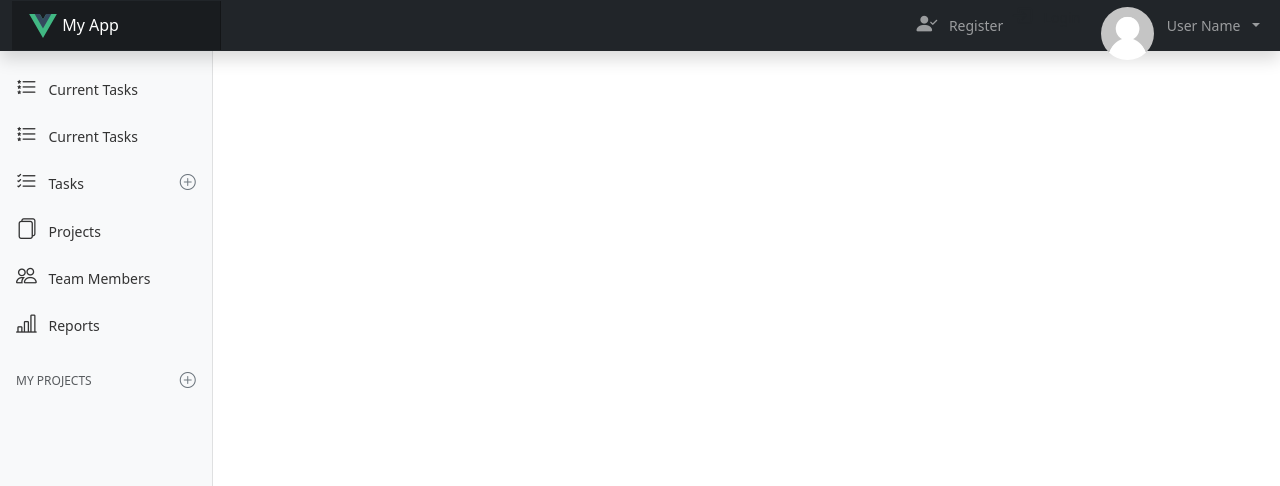
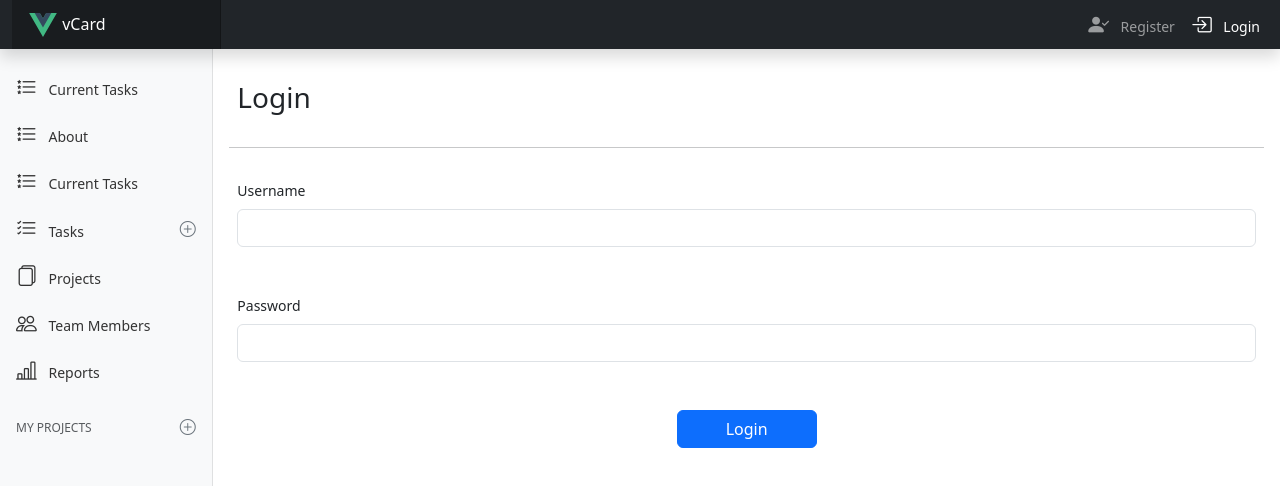
Before and after one commit to miguelpalberto/VueProject, a Vue app in the folder vue/: page /login in a window 1280 px wide. Shown: the top 486 px of the page. Built offline with nearby package versions, Linux system fonts and the light colour scheme.

Commit message:
add vue login and logout

```diff
--- /dev/null
+++ b/package.json
@@ -0,0 +1,5 @@
+{
+  "dependencies": {
+    "vue-toastification": "^2.0.0-rc.5"
+  }
+}
--- a/vue/src/App.vue
+++ b/vue/src/App.vue
@@ -1,30 +1,38 @@
 <script setup>
 import { RouterLink, RouterView } from 'vue-router'
-import { ref, onMounted } from 'vue'
+import { onMounted } from 'vue'
+import { useAuthStore } from './stores/auth'
+import { useRouter } from 'vue-router'
 
 import axios from 'axios'
 
-// REMOVE THESE IMPORTS WHEN VUE-ROUTER IS CONFIGURED
-/* const workInProgressProjects = ref([])
-onMounted(async () => {
+const authStore = useAuthStore()
+const router = useRouter()
+
+const logout = async () => {
   try {
-    const userId = 1
-    const response = await axios.get("users/" + userId + "/projects/inprogress")
-    workInProgressProjects.value = response.data.data
-  } catch (error) {
+    await axios.post('/auth/logout')
+  }
+  catch (error) {
     console.log(error)
   }
-}) */
+  finally {
+    authStore.clearUser()
+    delete axios.defaults.headers.common.Authorization
+    sessionStorage.removeItem('token')
+    router.push({ name: 'login' })
+  }
+}
 
 </script>
 
 <template>
   <nav class="navbar navbar-expand-md navbar-dark bg-dark sticky-top flex-md-nowrap p-0 shadow">
     <div class="container-fluid">
-      <a class="navbar-brand col-md-3 col-lg-2 me-0 px-3" href="#">
+      <router-link class="navbar-brand col-md-3 col-lg-2 me-0 px-3" :to="{ name: 'home' }">
         <img src="@/assets/logo.svg" alt="" width="30" height="24" class="d-inline-block align-text-top">
-        My App
-      </a>
+        vCard
+      </router-link>
       <button id="buttonSidebarExpandId" class="navbar-toggler" type="button" data-bs-toggle="collapse"
         data-bs-target="#sidebarMenu" aria-controls="sidebarMenu" aria-expanded="false" aria-label="Toggle navigation">
         <span class="navbar-toggler-icon"></span>
@@ -32,26 +40,23 @@ onMounted(async () => {
 
       <div class="collapse navbar-collapse justify-content-end">
         <ul class="navbar-nav">
-          <li class="nav-item">
+          <li class="nav-item" v-if="!authStore.isAuthenticated">
             <a class="nav-link" href="#"><i class="bi bi-person-check-fill"></i>
               Register
             </a>
           </li>
-          <li class="nav-item">
-            <a class="dropdown-item" href="#">
+          <li class="nav-item" v-if="!authStore.isAuthenticated">
+            <router-link class="nav-link" :class="{ active: $route.name === 'login' }" :to="{ name: 'login' }">
               <i class="bi bi-box-arrow-in-right"></i>
               Login
-            </a>
-            <!--  <router-link class="nav-link" :class="{ active: $route.name === 'Login' }" :to="{ name: 'Login' }">
-              <i class="bi bi-box-arrow-in-right"></i>
-              Login
-            </router-link> -->
+            </router-link>
           </li>
-          <li class="nav-item dropdown">
+          <li class="nav-item dropdown" v-if="authStore.isAuthenticated">
             <a class="nav-link dropdown-toggle" href="#" id="navbarDropdownMenuLink" role="button"
               data-bs-toggle="dropdown" aria-expanded="false">
-              <img src="@/assets/avatar-none.png" class="rounded-circle z-depth-0 avatar-img" alt="avatar image">
-              <span class="avatar-text">User Name</span>
+              <img :src="authStore.userPhotoUrl" class="rounded-circle z-depth-0 avatar-img" alt="avatar
+image">
+              <span class="avatar-text">{{ authStore.userName }}</span>
             </a>
             <ul class="dropdown-menu dropdown-menu-dark dropdown-menu-end" aria-labelledby="navbarDropdownMenuLink">
               <li>
@@ -81,7 +86,7 @@ onMounted(async () => {
                 <hr class="dropdown-divider">
               </li>
               <li>
-                <a class="dropdown-item" href="#"><i class="bi bi-arrow-right"></i>Logout</a>
+                <button class="dropdown-item" @click="logout"><i class="bi bi-arrow-right"></i>Logout</button>
               </li>
             </ul>
           </li>
@@ -105,6 +110,13 @@ onMounted(async () => {
                 <i class="bi bi-house"></i>
                 Dashboard
               </router-link> -->
+            </li>
+            <li class="nav-item">
+
+              <router-link class="nav-link" :class="{ active: $route.name === 'about' }" :to="{ name: 'about' }">
+                <i class="bi bi-list-stars"></i>
+                About
+              </router-link>
             </li>
             <li class="nav-item">
 
@@ -170,19 +182,19 @@ onMounted(async () => {
             </a>
           </h6>
           <ul class="nav flex-column mb-2">
-            <li class="nav-item" v-for="prj in workInProgressProjects" :key="prj.id">
+            <!-- <li class="nav-item" v-for="prj in workInProgressProjects" :key="prj.id">
 
               <a class="nav-link" href="#">
                 <i class="bi bi-file-ruled"></i>
                 X
               </a>
-              <!-- <router-link class="nav-link w-100 me-3"
+               <router-link class="nav-link w-100 me-3"
                 :class="{ active: $route.name == 'ProjectTasks' && $route.params.id == prj.id }"
                 :to="{ name: 'ProjectTasks', params: { id: prj.id } }">
                 <i class="bi bi-file-ruled"></i>
                 {{ prj.name }}
-              </router-link> -->
-            </li>
+              </router-link>
+            </li> -->
           </ul>
 
           <div class="d-block d-md-none">
@@ -190,22 +202,22 @@ onMounted(async () => {
               <span>User</span>
             </h6>
             <ul class="nav flex-column mb-2">
-              <li class="nav-item">
+              <li class="nav-item" v-if="!authStore.isAuthenticated">
                 <a class="nav-link" href="#"><i class="bi bi-person-check-fill"></i>
                   Register
                 </a>
               </li>
-              <li class="nav-item">
-                <!-- <router-link class="nav-link" :class="{ active: $route.name === 'Login' }" :to="{ name: 'Login' }">
+              <li class="nav-item" v-if="!authStore.isAuthenticated">
+                <router-link class="nav-link" :class="{ active: $route.name === 'login' }" :to="{ name: 'login' }">
                   <i class="bi bi-box-arrow-in-right"></i>
                   Login
-                </router-link> -->
+                </router-link>
               </li>
-              <li class="nav-item dropdown">
+              <li class="nav-item dropdown" v-if="authStore.isAuthenticated">
                 <a class="nav-link dropdown-toggle" href="#" id="navbarDropdownMenuLink2" role="button"
                   data-bs-toggle="dropdown" aria-expanded="false">
-                  <!-- <img src="@/assets/avatar-exemplo-1.jpg" class="rounded-circle z-depth-0 avatar-img" alt="avatar image"> -->
-                  <span class="avatar-text">User Name</span>
+                  <img :src="authStore.userPhotoUrl" class="rounded-circle z-depth-0 avatar-img" alt="avatarimage">
+                  <span class="avatar-text">{{ authStore.userName }}</span>
                 </a>
                 <ul class="dropdown-menu" aria-labelledby="navbarDropdownMenuLink2">
                   <li>
@@ -225,9 +237,9 @@ onMounted(async () => {
                   <li>
                     <hr class="dropdown-divider">
                   </li>
-                  <li><a class="dropdown-item" href="#">
-                      <i class="bi bi-arrow-right"></i>Logout
-                    </a></li>
+                  <li>
+                    <button class="dropdown-item" @click="logout"><i class="bi bi-arrow-right"></i>Logout</button>
+                  </li>
                 </ul>
               </li>
             </ul>
--- /dev/null
+++ b/vue/src/components/auth/Login.vue
@@ -0,0 +1,71 @@
+<script setup>
+import { ref, onMounted } from 'vue'
+import axios from 'axios'
+import { useRouter } from 'vue-router'
+import { useAuthStore } from '../../stores/auth';
+import { useToast } from "vue-toastification";
+
+
+const router = useRouter()
+const authStore = useAuthStore()
+const toast = useToast()
+
+const credentials = ref({
+  username: '',
+  password: ''
+})
+
+const emit = defineEmits(['login'])
+
+const isLoading = ref(false)
+
+const login = async () => {
+  isLoading.value = true
+
+  try {
+    const response = await axios.post('/auth/login', credentials.value)
+    axios.defaults.headers.common.Authorization = `Bearer ${response.data.access_token}`
+    sessionStorage.setItem('token', response.data.access_token)
+    await authStore.loadUser()
+    emit('login')
+    router.push({ name: 'home' })
+    toast.success('Login successful')
+  }
+  catch (error) {
+    delete axios.defaults.headers.common.Authorization
+    authStore.clearUser()
+    credentials.value.password = ''
+    toast.error('User credentials are invalid')
+  }
+  finally {
+    isLoading.value = false
+  }
+}
+
+</script>
+
+<template>
+  <form class="row g-3 needs-validation" novalidate @submit.prevent="login">
+    <h3 class="mt-5 mb-3">Login</h3>
+    <hr>
+    <div class="mb-3">
+      <div class="mb-3">
+        <label for="inputUsername" class="form-label">Username</label>
+        <input type="text" class="form-control" id="inputUsername" required v-model="credentials.username">
+      </div>
+    </div>
+    <div class="mb-3">
+      <div class="mb-3">
+        <label for="inputPassword" class="form-label">Password</label>
+        <input type="password" class="form-control" id="inputPassword" required v-model="credentials.password">
+      </div>
+    </div>
+    <div class="mb-3 d-flex justify-content-center">
+      <button type="button" class="btn btn-primary px-5" @click="login" :disabled="isLoading">
+        <span class="spinner-border spinner-border-sm mx-1" aria-hidden="true" v-if="isLoading"></span>
+        <span role="login">Login</span>
+      </button>
+
+    </div>
+  </form>
+</template>
--- a/vue/src/router/index.js
+++ b/vue/src/router/index.js
@@ -1,4 +1,6 @@
 import { createRouter, createWebHistory } from 'vue-router'
+import { useAuthStore } from '../stores/auth'
+import axios from 'axios'
 import HomeView from '../views/HomeView.vue'
 
 const router = createRouter({
@@ -12,12 +14,37 @@ const router = createRouter({
         {
             path: '/about',
             name: 'about',
-      // route level code-splitting
-      // this generates a separate chunk (About.[hash].js) for this route
-      // which is lazy-loaded when the route is visited.
             component: () => import('../views/AboutView.vue')
+        },
+        {
+            path: '/login',
+            name: 'login',
+            component: () => import('../components/auth/Login.vue')
         }
     ]
 })
 
+router.beforeEach(async (to, from) => {
+    const authStore = useAuthStore()
+    const token = sessionStorage.getItem('token')
+
+    if (token && !authStore.isAuthenticated) {
+        try {
+            axios.defaults.headers.common.Authorization = 'Bearer ' + token
+            await authStore.loadUser()
+        } catch (error) {
+            sessionStorage.removeItem('token')
+            return { name: 'login' }
+        }
+    }
+
+    if (!authStore.isAuthenticated && to.name !== 'login') {
+        return { name: 'login' }
+    }
+
+    if (authStore.isAuthenticated && to.name === 'login') {
+        return { name: 'home' }
+    }
+})
+
 export default router
--- /dev/null
+++ b/vue/src/stores/auth.js
@@ -0,0 +1,32 @@
+import axios from 'axios'
+import { ref, computed, inject } from 'vue'
+import { defineStore } from 'pinia'
+import avatarNoneUrl from "@/assets/avatar-none.png";
+
+export const useAuthStore = defineStore('auth', () => {
+    const serverUrl = inject("serverUrl");
+    const user = ref(null)
+    const isAuthenticated = computed(() => !!user.value)
+    const userName = computed(() => user.value?.name ?? "Anonymous")
+    const isAdmin = computed(() => user.value?.isAdmin ?? false)
+    const userPhotoUrl = computed(() =>
+        user.value?.photo_url
+            ? serverUrl + "/storage/fotos/" + user.value.photo_url
+            : avatarNoneUrl
+    );
+
+    async function loadUser() {
+        try {
+            const response = await axios.get("authUsers/me");
+            user.value = response.data.data;
+        } catch (error) {
+            clearUser();
+            throw error;
+        }
+    }
+
+    function clearUser() {
+        user.value = null;
+    }
+    return { isAuthenticated, isAdmin, user, userName, userPhotoUrl, loadUser, clearUser };
+})
```
Also changed, not shown: vue/src/main.js (+19 -5 lines), vue/src/stores/counter.js (deleted, +0 -12 lines), 1 other file (tests, documents, lock files or other folders). Lines whose indentation alone changed are shown as unchanged.
